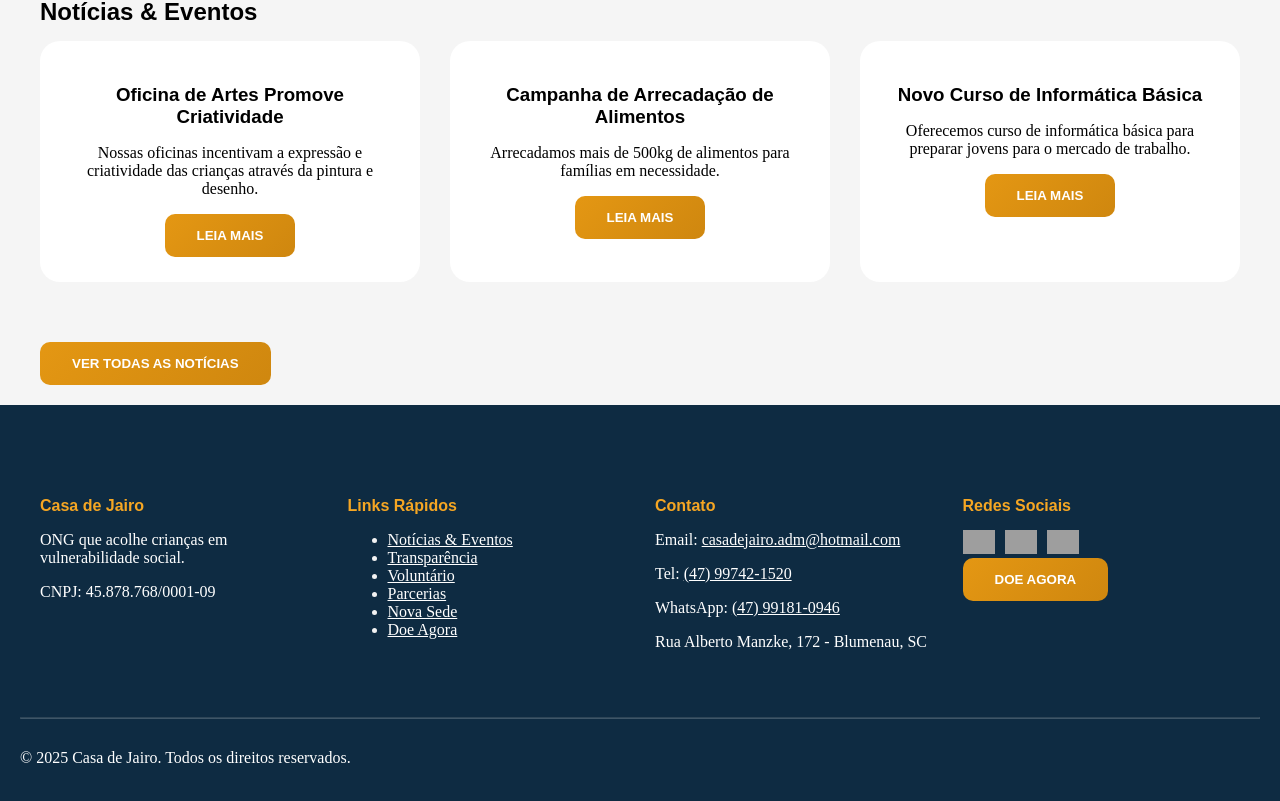
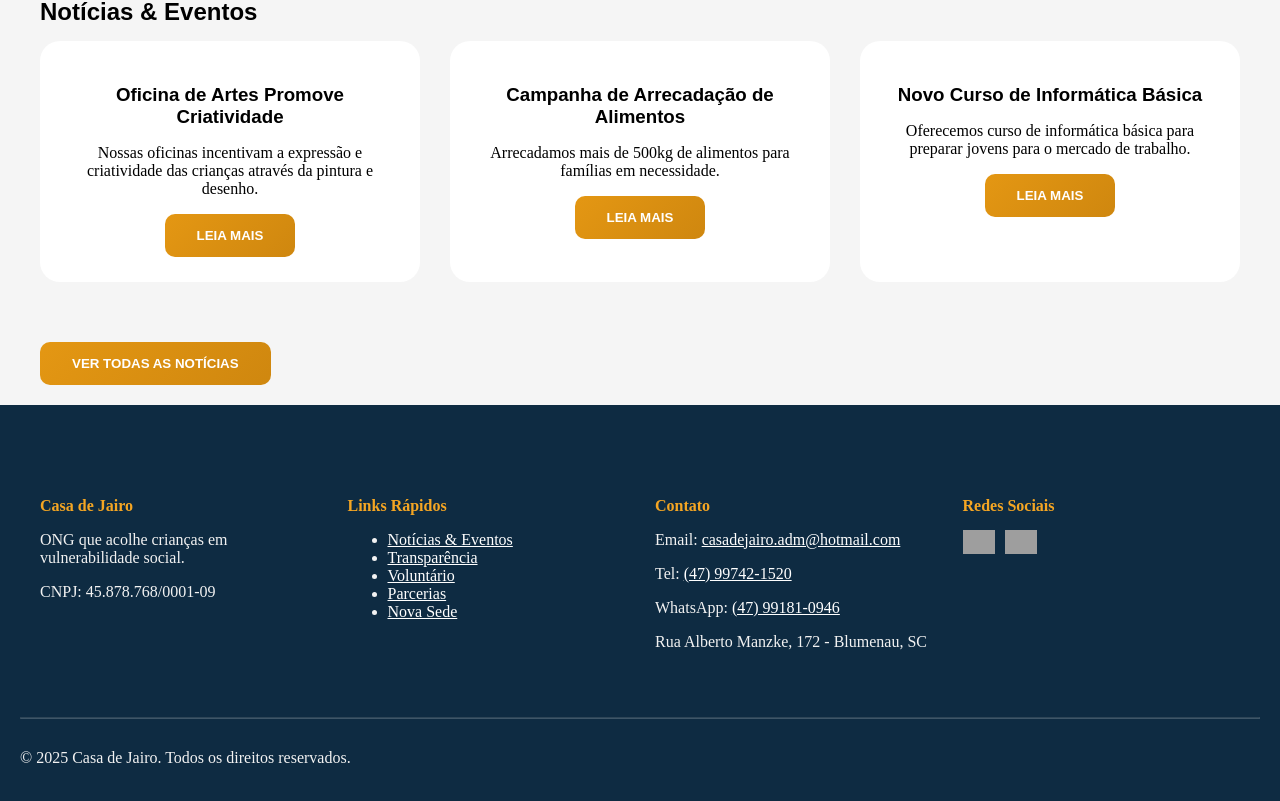
Before and after one commit to BrendoAL/Front_SiteCasaDeJairo, an Angular app in the folder frontend/: page / in a window 1280 px wide. Shown: the part 1632-2433 px from the top of the page. Built offline with nearby package versions, Linux system fonts and the light colour scheme; grey boxes are pictures that could not be loaded.

Commit message:
adicionando footer global e melhorando a estetilização dele

```diff
--- a/frontend/src/app/app.component.html
+++ b/frontend/src/app/app.component.html
@@ -1 +1,3 @@
 <router-outlet></router-outlet>
+
+<app-footer></app-footer>
--- a/frontend/src/app/app.component.ts
+++ b/frontend/src/app/app.component.ts
@@ -1,13 +1,15 @@
 import { Component } from '@angular/core';
 import { RouterOutlet } from '@angular/router';
 import { CommonModule } from '@angular/common';
+import { Footer } from './footer/footer';
 
 @Component({
   selector: 'app-root',
   standalone: true,
   imports: [
     CommonModule,
-    RouterOutlet // necessário para renderizar as rotas
+    RouterOutlet,
+    Footer
   ],
   templateUrl: './app.component.html',
   styleUrls: ['./app.component.css']
--- /dev/null
+++ b/frontend/src/app/footer/footer.css
@@ -0,0 +1,107 @@
+/* =========================
+   FOOTER
+========================= */
+footer {
+    background: #0e2b42;
+    color: #f2f2f2;
+    padding: 50px 20px;
+}
+
+footer h4 {
+    color: #f5a623;
+    margin-bottom: 15px;
+}
+
+footer a {
+    color: #fff;
+    transition: color 0.3s;
+}
+
+footer a:hover {
+    color: #f5a623;
+}
+
+footer hr {
+    margin: 30px 0;
+    border-color: rgba(255, 255, 255, 0.2);
+}
+
+footer .redes-sociais img {
+    width: 32px;
+    margin-right: 10px;
+    transition: transform 0.3s;
+}
+
+footer .redes-sociais img:hover {
+    transform: scale(1.1);
+}
+
+/* =========================
+   RESPONSIVIDADE
+========================= */
+@media(max-width:900px) {
+
+    .grid-2,
+    .grid-3,
+    .grid-4 {
+        grid-template-columns: 1fr;
+    }
+
+    .banner h1 {
+        font-size: 2.2rem;
+    }
+
+    .banner p {
+        font-size: 1rem;
+    }
+
+    header .header-container {
+        flex-direction: column;
+        align-items: center;
+        gap: 15px;
+    }
+
+    header .header-nav {
+        flex-direction: column;
+        gap: 10px;
+    }
+
+    header .header-nav a,
+    header .header-nav .btn-amarelo {
+        width: 100%;
+        text-align: center;
+    }
+}
+
+/* =========================
+   CONTAINER
+========================= */
+.container {
+    max-width: 1200px;
+    margin: 0 auto;
+    padding: 20px;
+}
+
+/* =========================
+   SEÇÕES E CARDS
+========================= */
+
+.grid-4 {
+  display: grid;
+  grid-template-columns: repeat(auto-fit, minmax(220px, 1fr));
+  gap: 30px;
+}
+
+.box {
+  background: #ffffff;
+  padding: 25px;
+  border-radius: 20px;
+  text-align: center;
+  box-shadow: 0 4px 15px rgba(0, 0, 0, 0);
+  transition: transform 0.3s, box-shadow 0.3s;
+}
+
+.box:hover {
+  transform: translateY(-8px);
+  box-shadow: 0 4px 15px rgba(0, 0, 0, 0);
+}
--- /dev/null
+++ b/frontend/src/app/footer/footer.html
@@ -0,0 +1,40 @@
+<footer>
+    <div class="container grid-4 footer-container">
+        <div>
+            <h4>Casa de Jairo</h4>
+            <p id="pBranco">ONG que acolhe crianças em vulnerabilidade social.</p>
+            <p id="pBranco">CNPJ: 45.878.768/0001-09</p>
+        </div>
+        <div>
+            <h4>Links Rápidos</h4>
+            <ul>
+                <li><a routerLink="/eventos" (click)="scrollTop()">Notícias & Eventos</a></li>
+                <li><a routerLink="/transparencia" (click)="scrollTop()">Transparência</a></li>
+                <li><a routerLink="/voluntario" (click)="scrollTop()">Voluntário</a></li>
+                <li><a routerLink="/empresaparceira" (click)="scrollTop()">Parcerias</a></li>
+                <li><a routerLink="/novasede" (click)="scrollTop()">Nova Sede</a></li>
+            </ul>
+        </div>
+        <div>
+            <h4>Contato</h4>
+            <p id="pBranco">Email: <a href="mailto:casadejairo.adm@hotmail.com">casadejairo.adm@hotmail.com</a></p>
+            <p id="pBranco">Tel: <a href="tel:+5547997421520">(47) 99742-1520</a></p>
+            <p id="pBranco">WhatsApp: <a href="tel:+5547991810946">(47) 99181-0946</a></p>
+            <p id="pBranco">Rua Alberto Manzke, 172 - Blumenau, SC</p>
+        </div>
+        <div>
+            <h4>Redes Sociais</h4>
+            <div class="redes-sociais">
+                <a href="https://www.instagram.com/casa_dejairo/?hl=en" target="_blank" rel="noopener noreferrer">
+                    <img src="assets/imagens/instagram.png" alt="Instagram">
+                </a>
+                <a href="https://www.facebook.com/profile.php?id=100082164222626" target="_blank"
+                    rel="noopener noreferrer">
+                    <img src="assets/imagens/facebook.png" alt="Facebook">
+                </a>
+            </div>
+        </div>
+    </div>
+    <hr>
+    <p class="text-center" id="pBranco">&copy; 2025 Casa de Jairo. Todos os direitos reservados.</p>
+</footer>
--- /dev/null
+++ b/frontend/src/app/footer/footer.ts
@@ -0,0 +1,17 @@
+import { Component } from '@angular/core';
+import { RouterModule } from '@angular/router';
+
+@Component({
+  selector: 'app-footer',
+  standalone: true,
+  imports: [RouterModule],
+  templateUrl: './footer.html',
+  styleUrls: ['./footer.css']
+})
+export class Footer {
+
+  scrollTop() {
+    window.scrollTo({ top: 0, behavior: 'smooth' }); // leva para o topo suavemente
+  }
+
+}
--- a/frontend/src/app/home/home.component.css
+++ b/frontend/src/app/home/home.component.css
@@ -14,15 +14,19 @@ h1 {
   margin-bottom: 15px;
 }
 
-h2,h3,h4{
+h2,
+h3,
+h4 {
   font-family: 'Montserrat', sans-serif;
   color: #000000;
   margin-bottom: 15px;
 }
 
-p { color: #000000; }
+p {
+  color: #000000;
+}
 
-#pBranco{
+#pBranco {
   color: #fff;
 }
 
@@ -41,7 +45,8 @@ p { color: #000000; }
    HEADER
 ========================= */
 header.topo {
-  background: #0e2b42; /* azul principal */
+  background: #0e2b42;
+  /* azul principal */
   padding: 15px 0;
   box-shadow: 0 4px 15px rgba(0, 0, 0, 0);
 }
@@ -60,18 +65,22 @@ header .topo-logo {
   transition: transform 0.3s;
 }
 
-header .topo-logo:hover { transform: scale(1.1); }
+header .topo-logo:hover {
+  transform: scale(1.1);
+}
 
 header .header-nav {
   display: flex;
-  justify-content: center; /* centraliza horizontalmente */
+  justify-content: center;
+  /* centraliza horizontalmente */
   align-items: center;
   gap: 25px;
   flex-wrap: wrap;
 }
 
 header .header-nav a {
-  color: #fff; /* links brancos sobre azul */
+  color: #fff;
+  /* links brancos sobre azul */
   font-weight: 600;
   font-size: 1rem;
   padding: 10px 15px;
@@ -81,13 +90,14 @@ header .header-nav a {
 }
 
 header .header-nav a:hover {
-  background-color: rgba(255,255,255,0.2);
+  background-color: rgba(255, 255, 255, 0.2);
   color: #fff;
 }
 
 /* Botão de Doação */
 header .header-nav .btn-amarelo {
-  background: #E49713; /* amarelo da paleta */
+  background: #E49713;
+  /* amarelo da paleta */
   color: #fff;
   font-weight: 700;
   padding: 10px 20px;
@@ -97,7 +107,8 @@ header .header-nav .btn-amarelo {
 }
 
 header .header-nav .btn-amarelo:hover {
-  background: #cf870f; /* ligeiramente mais escuro no hover */
+  background: #cf870f;
+  /* ligeiramente mais escuro no hover */
   transform: translateY(-2px);
   box-shadow: 0 4px 15px rgba(0, 0, 0, 0);
 }
@@ -106,7 +117,7 @@ header .header-nav .btn-amarelo:hover {
    BANNER
 ========================= */
 .banner {
-  background: linear-gradient(rgba(0,0,0,0.35), rgba(0,0,0,0.35)), url('https://png.pngtree.com/background/20250103/original/pngtree-forest-trees-anime-visual-novel-game-nature-plant-and-in-a-picture-image_15870655.jpg') center/cover no-repeat;
+  background: linear-gradient(rgba(0, 0, 0, 0.35), rgba(0, 0, 0, 0.35)), url('https://png.pngtree.com/background/20250103/original/pngtree-forest-trees-anime-visual-novel-game-nature-plant-and-in-a-picture-image_15870655.jpg') center/cover no-repeat;
   min-height: 80vh;
   display: flex;
   align-items: center;
@@ -120,7 +131,7 @@ header .header-nav .btn-amarelo:hover {
 .banner h1 {
   font-size: 3rem;
   margin-bottom: 20px;
-  text-shadow: 2px 2px 12px rgba(0,0,0,0.6);
+  text-shadow: 2px 2px 12px rgba(0, 0, 0, 0.6);
 }
 
 .banner p {
@@ -145,7 +156,7 @@ header .header-nav .btn-amarelo:hover {
 }
 
 .btn-azul {
-  background: linear-gradient(135deg,#007BFF,#005f9e);
+  background: linear-gradient(135deg, #007BFF, #005f9e);
   color: #fff;
 }
 
@@ -155,7 +166,7 @@ header .header-nav .btn-amarelo:hover {
 }
 
 .btn-amarelo {
-  background: linear-gradient(135deg,#E49713,#cf870f);
+  background: linear-gradient(135deg, #E49713, #cf870f);
   color: #fff;
 }
 
@@ -177,14 +188,14 @@ header .header-nav .btn-amarelo:hover {
 
 .grid-3 {
   display: grid;
-  grid-template-columns: repeat(auto-fit,minmax(280px,1fr));
+  grid-template-columns: repeat(auto-fit, minmax(280px, 1fr));
   gap: 30px;
   margin-bottom: 60px;
 }
 
 .grid-4 {
   display: grid;
-  grid-template-columns: repeat(auto-fit,minmax(220px,1fr));
+  grid-template-columns: repeat(auto-fit, minmax(220px, 1fr));
   gap: 30px;
 }
 
@@ -211,33 +222,28 @@ header .header-nav .btn-amarelo:hover {
   transition: transform 0.3s;
 }
 
-.figure-missao img:hover { transform: scale(1.05); }
-
-/* =========================
-   FOOTER
-========================= */
-footer {
-  background: #0e2b42;
-  color: #f2f2f2;
-  padding: 50px 20px;
+.figure-missao img:hover {
+  transform: scale(1.05);
 }
-
-footer h4 { color: #f5a623; margin-bottom: 15px; }
-footer a { color: #fff; transition: color 0.3s; }
-footer a:hover { color: #f5a623; }
-footer hr { margin: 30px 0; border-color: rgba(255,255,255,0.2); }
-
-footer .redes-sociais img { width: 32px; margin-right: 10px; transition: transform 0.3s; }
-footer .redes-sociais img:hover { transform: scale(1.1); }
 
 /* =========================
    RESPONSIVIDADE
 ========================= */
-@media(max-width:900px){
-  .grid-2,.grid-3,.grid-4 { grid-template-columns:1fr; }
+@media(max-width:900px) {
 
-  .banner h1 { font-size:2.2rem; }
-  .banner p { font-size:1rem; }
+  .grid-2,
+  .grid-3,
+  .grid-4 {
+    grid-template-columns: 1fr;
+  }
+
+  .banner h1 {
+    font-size: 2.2rem;
+  }
+
+  .banner p {
+    font-size: 1rem;
+  }
 
   header .header-container {
     flex-direction: column;
@@ -250,7 +256,8 @@ footer .redes-sociais img:hover { transform: scale(1.1); }
     gap: 10px;
   }
 
-  header .header-nav a, header .header-nav .btn-amarelo {
+  header .header-nav a,
+  header .header-nav .btn-amarelo {
     width: 100%;
     text-align: center;
   }
--- a/frontend/src/app/home/home.component.html
+++ b/frontend/src/app/home/home.component.html
@@ -91,42 +91,3 @@
     </div>
   </section>
 </main>
-
-<footer>
-  <div class="container grid-4 footer-container">
-    <div>
-      <h4>Casa de Jairo</h4>
-      <p id="pBranco">ONG que acolhe crianças em vulnerabilidade social.</p>
-      <p id="pBranco">CNPJ: 45.878.768/0001-09</p>
-    </div>
-    <div>
-      <h4>Links Rápidos</h4>
-      <ul>
-        <li><a routerLink="/eventos">Notícias & Eventos</a></li>
-        <li><a routerLink="/transparencia">Transparência</a></li>
-        <li><a routerLink="/voluntario">Voluntário</a></li>
-        <li><a routerLink="/empresaparceira">Parcerias</a></li>
-        <li><a routerLink="/novasede">Nova Sede</a></li>
-        <li><a routerLink="/doacao">Doe Agora</a></li>
-      </ul>
-    </div>
-    <div>
-      <h4 >Contato</h4>
-      <p id="pBranco">Email: <a href="mailto:casadejairo.adm@hotmail.com">casadejairo.adm@hotmail.com</a></p>
-      <p id="pBranco">Tel: <a href="tel:+5547997421520">(47) 99742-1520</a></p>
-      <p id="pBranco">WhatsApp: <a href="tel:+5547991810946">(47) 99181-0946</a></p>
-      <p id="pBranco">Rua Alberto Manzke, 172 - Blumenau, SC</p>
-    </div>
-    <div>
-      <h4>Redes Sociais</h4>
-      <div class="redes-sociais">
-        <a href="#"><img src="assets/imagens/instagram.png" alt="Instagram"></a>
-        <a href="#"><img src="assets/imagens/facebook.png" alt="Facebook"></a>
-        <a href="#"><img src="assets/imagens/youtube.png" alt="Youtube"></a>
-      </div>
-      <button class="btn btn-amarelo" routerLink="/doacao">Doe Agora</button>
-    </div>
-  </div>
-  <hr>
-  <p class="text-center" id="pBranco" >&copy; 2025 Casa de Jairo. Todos os direitos reservados.</p>
-</footer>
```
Also changed, not shown: 1 other file (tests, documents, lock files or other folders).
